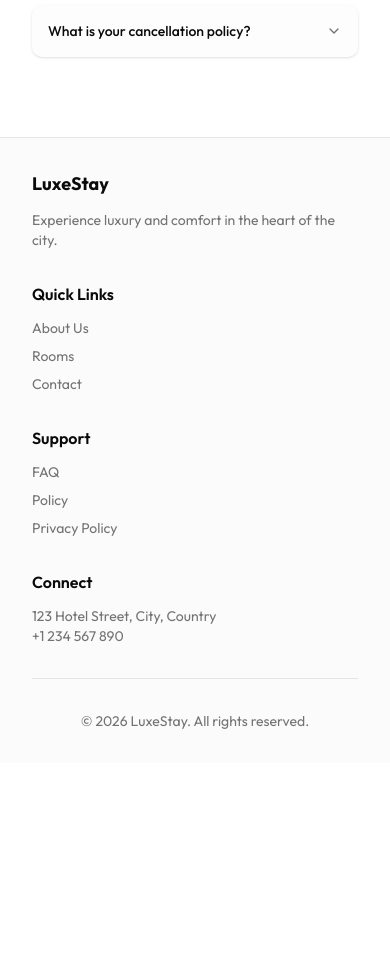
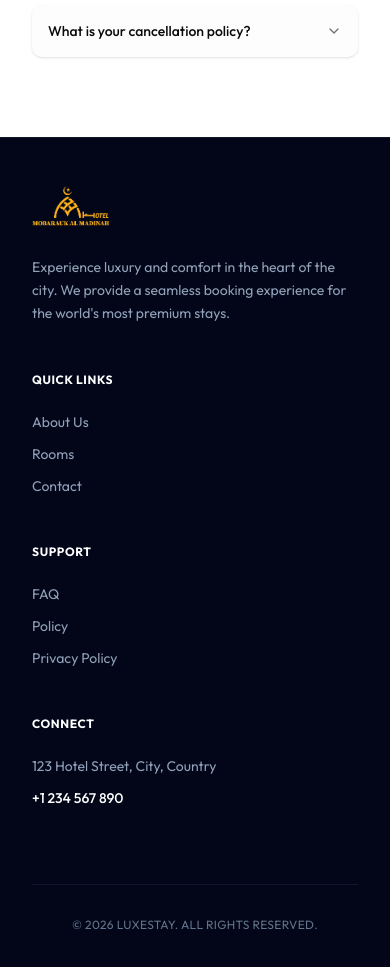
Before and after one commit to Rakesh01999/hotel-book-management-frontend, a Next.js app: page / in a window 390 px wide. Shown: the part 2780-3747 px from the top of the page. Before the commit the page ends 3543 px from the top, so only its background shows below. Built offline with nearby package versions, Linux system fonts and the light colour scheme; no server answers.

Commit message:
feat:  footer implementation (responsive) component with navigation links, branding, and copyright information.

```diff
--- a/src/components/layout/Footer.tsx
+++ b/src/components/layout/Footer.tsx
@@ -1,41 +1,53 @@
 import Link from "next/link";
+import Image from "next/image";
 
 export default function Footer() {
   return (
-    <footer className="border-t bg-muted/40">
-      <div className="container py-8 md:py-12">
-        <div className="grid grid-cols-1 md:grid-cols-4 gap-8">
-          <div className="space-y-3">
-            <h3 className="text-lg font-bold">LuxeStay</h3>
-            <p className="text-sm text-muted-foreground">
-              Experience luxury and comfort in the heart of the city.
+    <footer className="bg-slate-950 text-slate-50 border-t border-slate-900">
+      <div className="container py-12 md:py-16">
+        <div className="grid grid-cols-1 md:grid-cols-4 gap-12">
+          <div className="space-y-6">
+            <Link href="/" className="inline-block transition-transform hover:scale-105">
+              <Image
+                src="/hotel_logo.png"
+                alt="LuxeStay Logo"
+                width={160}
+                height={45}
+                className="h-10 w-auto brightness-110"
+              />
+            </Link>
+            <p className="text-sm text-slate-400 leading-relaxed">
+              Experience luxury and comfort in the heart of the city. We provide a seamless booking experience for the world's most premium stays.
             </p>
           </div>
           <div>
-            <h4 className="font-semibold mb-3">Quick Links</h4>
-            <ul className="space-y-2 text-sm text-muted-foreground">
-              <li><Link href="/about" className="hover:text-primary">About Us</Link></li>
-              <li><Link href="/rooms" className="hover:text-primary">Rooms</Link></li>
-              <li><Link href="/contact" className="hover:text-primary">Contact</Link></li>
+            <h4 className="font-bold text-white mb-6 uppercase tracking-wider text-xs">Quick Links</h4>
+            <ul className="space-y-3 text-sm text-slate-400">
+              <li><Link href="/about" className="hover:text-amber-400 transition-colors">About Us</Link></li>
+              <li><Link href="/rooms" className="hover:text-amber-400 transition-colors">Rooms</Link></li>
+              <li><Link href="/contact" className="hover:text-amber-400 transition-colors">Contact</Link></li>
             </ul>
           </div>
           <div>
-            <h4 className="font-semibold mb-3">Support</h4>
-            <ul className="space-y-2 text-sm text-muted-foreground">
-              <li><Link href="/faq" className="hover:text-primary">FAQ</Link></li>
-              <li><Link href="/policy" className="hover:text-primary">Policy</Link></li>
-              <li><Link href="/privacy" className="hover:text-primary">Privacy Policy</Link></li>
+            <h4 className="font-bold text-white mb-6 uppercase tracking-wider text-xs">Support</h4>
+            <ul className="space-y-3 text-sm text-slate-400">
+              <li><Link href="/faq" className="hover:text-amber-400 transition-colors">FAQ</Link></li>
+              <li><Link href="/policy" className="hover:text-amber-400 transition-colors">Policy</Link></li>
+              <li><Link href="/privacy" className="hover:text-amber-400 transition-colors">Privacy Policy</Link></li>
             </ul>
           </div>
           <div>
-            <h4 className="font-semibold mb-3">Connect</h4>
-            <p className="text-sm text-muted-foreground">
-              123 Hotel Street, City, Country<br />
-              +1 234 567 890
-            </p>
+            <h4 className="font-bold text-white mb-6 uppercase tracking-wider text-xs">Connect</h4>
+            <div className="space-y-3 text-sm text-slate-400">
+              <p>123 Hotel Street, City, Country</p>
+              <p className="text-white font-medium">+1 234 567 890</p>
+              <div className="pt-4 flex gap-4">
+                {/* Social placeholders could go here */}
+              </div>
+            </div>
           </div>
         </div>
-        <div className="mt-8 pt-8 border-t text-center text-sm text-muted-foreground">
+        <div className="mt-12 pt-8 border-t border-slate-900 text-center text-xs text-slate-500 tracking-wide uppercase">
           &copy; {new Date().getFullYear()} LuxeStay. All rights reserved.
         </div>
       </div>
```
